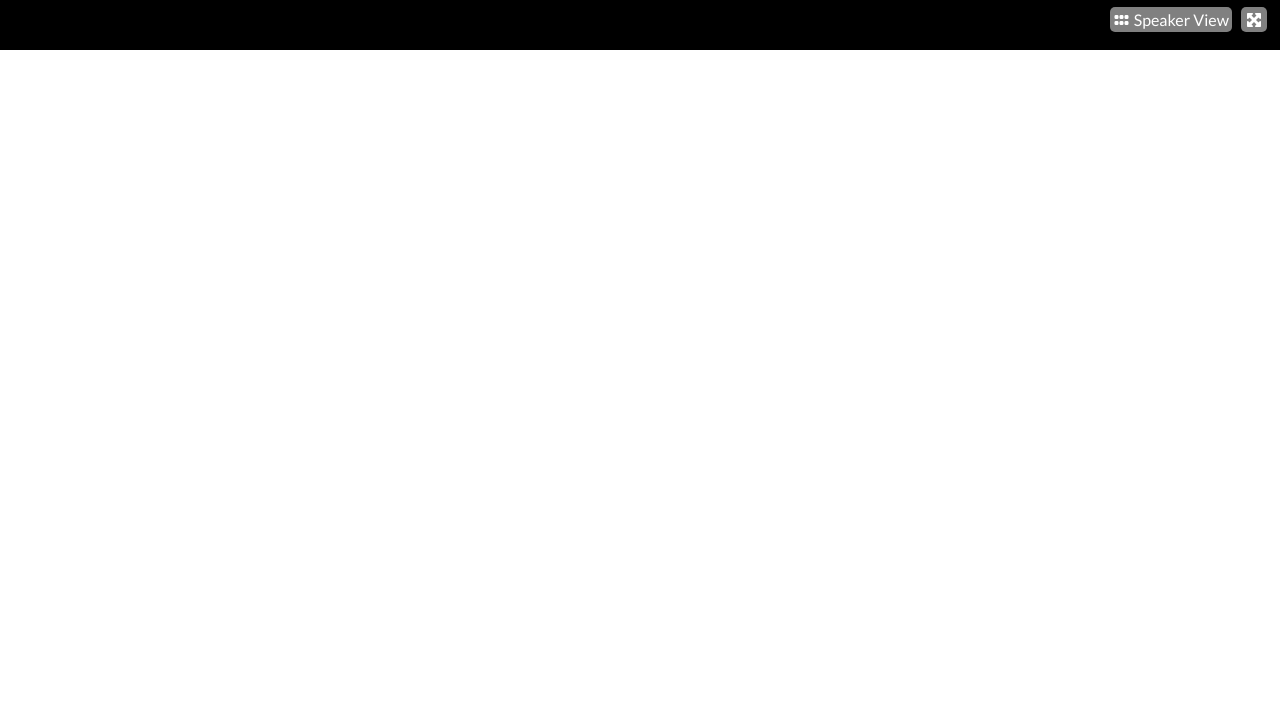
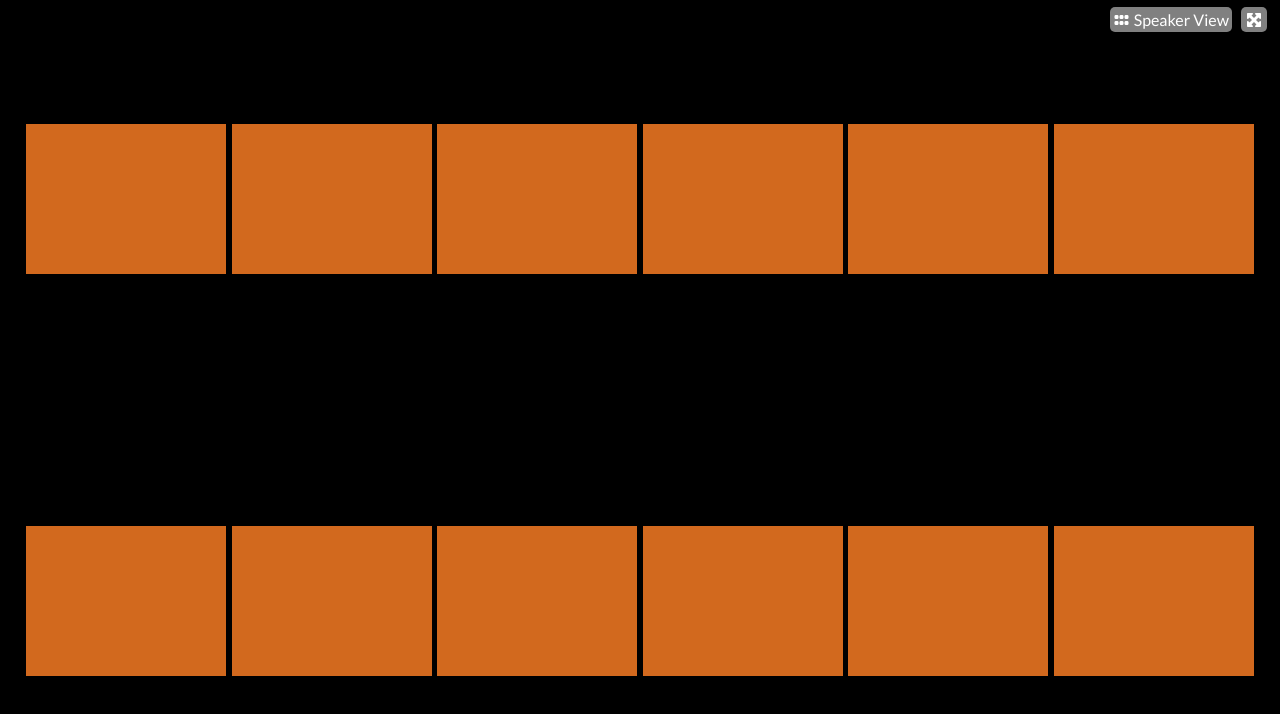
Before and after one commit to Vinctdea/html-css-zoom, a plain HTML site: page index.html in a window 1280 px wide. Drawn offline with Linux system fonts and the light colour scheme.

Commit message:
add box img

```diff
--- a/css/style.css
+++ b/css/style.css
@@ -22,7 +22,6 @@ header{
 #cmd-top{
     text-align: right;
     padding: 10px;
- /* debug */
 
 }
 
@@ -40,3 +39,27 @@ header{
     padding: 3px;
     margin: 0 3px;
 }
+
+/* regole main */
+
+main{
+    background-color: black;
+}
+
+.container{
+    padding: 0 2%;
+    height: 100vh;
+    display: flex;
+    flex-wrap: wrap;
+    align-items: center;
+    justify-content: space-around;
+    gap: 5px;
+    overflow-y: auto;
+}
+
+.box-webcam{
+    height: 150px;
+    min-width: 200px;
+    /* debug */
+    background-color: chocolate;
+}
--- a/index.html
+++ b/index.html
@@ -21,5 +21,65 @@
         </div>
     </header>
 
+    <!-- main -->
+    <main>
+        <div class="container">
+            <div class="box-webcam">
+
+            </div>
+
+            <div class="box-webcam">
+
+            </div>
+            <div class="box-webcam">
+
+            </div>
+
+            <div class="box-webcam">
+
+            </div>
+
+            <div class="box-webcam">
+
+            </div>
+
+            <div class="box-webcam">
+
+            </div>
+
+            <div class="box-webcam">
+
+            </div>
+
+            <div class="box-webcam">
+
+            </div>
+
+            <div class="box-webcam">
+
+            </div>
+
+            <div class="box-webcam">
+
+            </div>
+
+            <div class="box-webcam">
+
+            </div>
+
+            <div class="box-webcam">
+
+            </div>
+
+
+
+        </div>
+    </main>
+
+    <!-- footer -->
+    <footer>
+
+    </footer>
+
 </body>
 </html>
```
